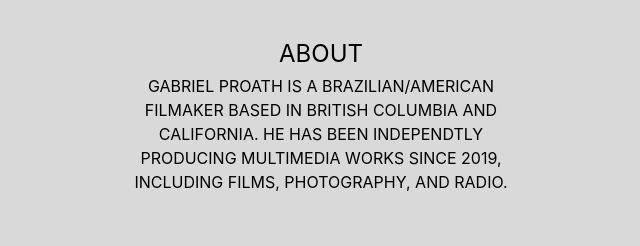
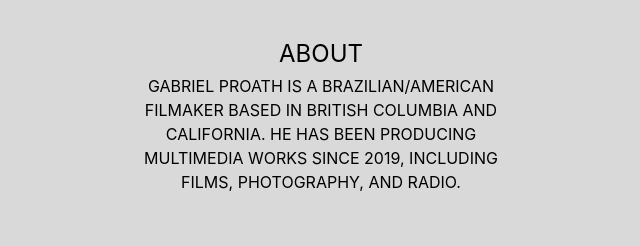
Before and after one commit to ju1ien1100/amorphouspictures, a React (Create React App) app: page /about in a window 1280 px wide. Shown: the part 427-673 px from the top of the page, without its empty margins (319-959 px from the left). Built offline with nearby package versions, Linux system fonts and the light colour scheme.

Commit message:
splng mstk

```diff
--- a/src/pages/about.js
+++ b/src/pages/about.js
@@ -30,7 +30,7 @@ const About = () => {
               <h1 className="custom-font-text text-1xl lg:w-1/3 text-center p-1">
                 GABRIEL PROATH IS A BRAZILIAN/AMERICAN
                 FILMAKER BASED IN BRITISH COLUMBIA AND CALIFORNIA.
-                HE HAS BEEN INDEPENDTLY PRODUCING MULTIMEDIA WORKS
+                HE HAS BEEN PRODUCING MULTIMEDIA WORKS
                 SINCE 2019, INCLUDING FILMS, PHOTOGRAPHY,
                 AND RADIO.
               </h1>
```
